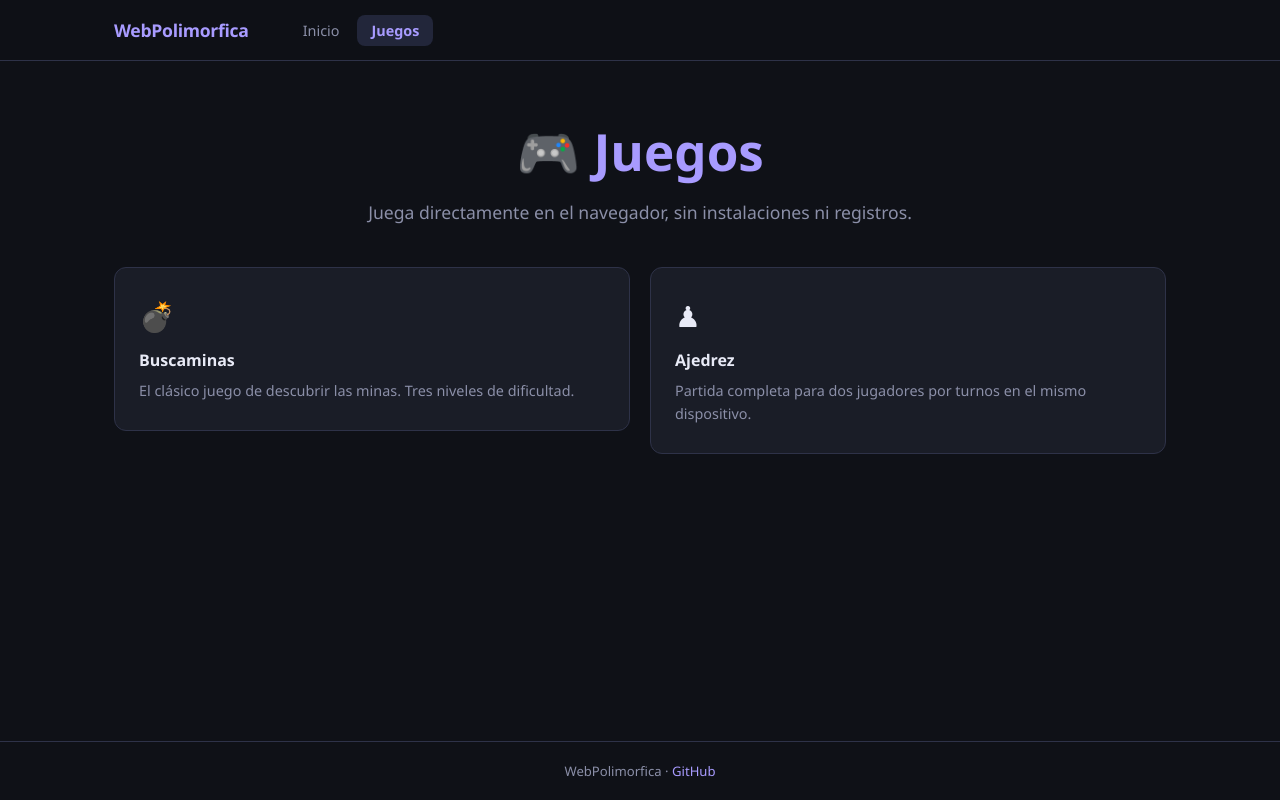
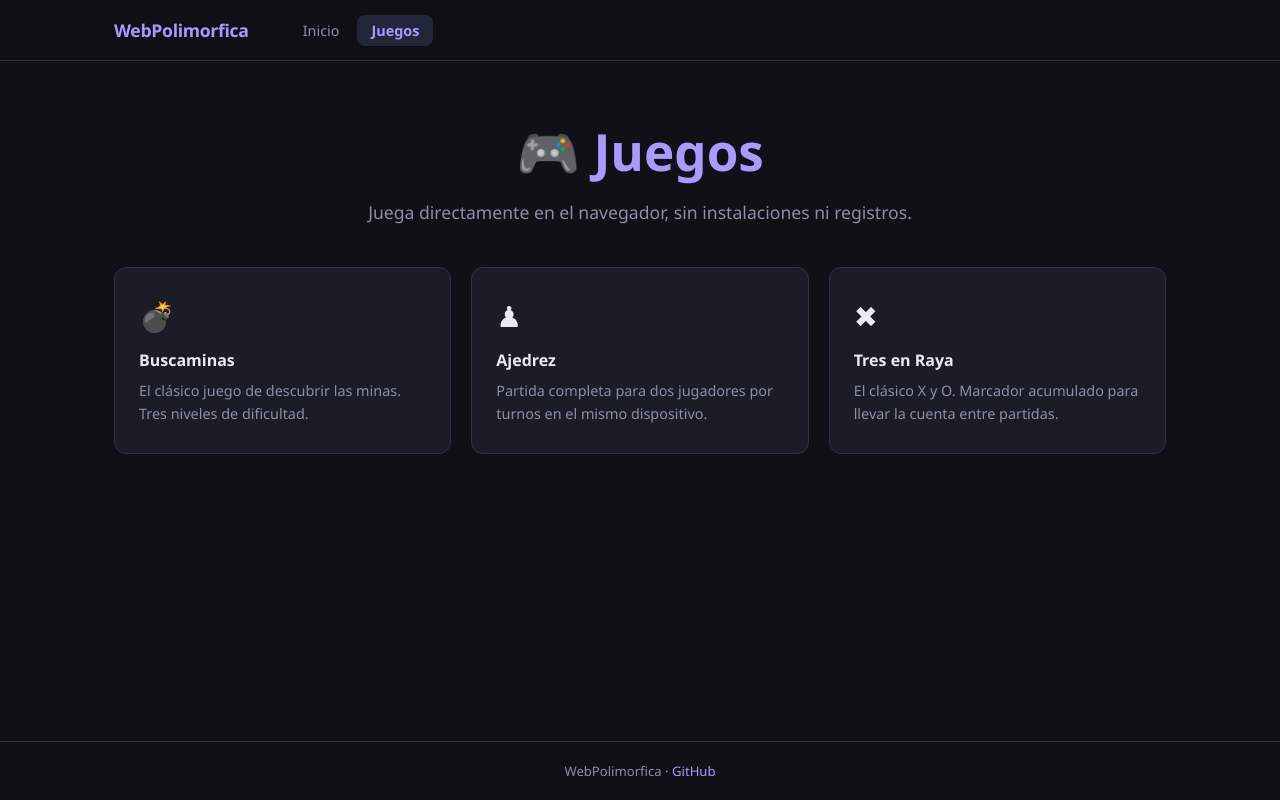
Before and after one commit to zeuscabanas/WebPolimorfica, a Next.js app: page /juegos in a window 1280 px wide. Built offline with nearby package versions, Linux system fonts and the light colour scheme.

Commit message:
feat: tres en raya

```diff
--- a/app/juegos/page.js
+++ b/app/juegos/page.js
@@ -27,6 +27,13 @@ export default function JuegosPage() {
             <p>Partida completa para dos jugadores por turnos en el mismo dispositivo.</p>
           </div>
         </Link>
+        <Link href="/juegos/tres-en-raya" style={{ textDecoration: 'none' }}>
+          <div className="card" style={{ cursor: 'pointer' }}>
+            <div className="card-icon">✖</div>
+            <h3>Tres en Raya</h3>
+            <p>El clásico X y O. Marcador acumulado para llevar la cuenta entre partidas.</p>
+          </div>
+        </Link>
       </div>
     </>
   );
```
